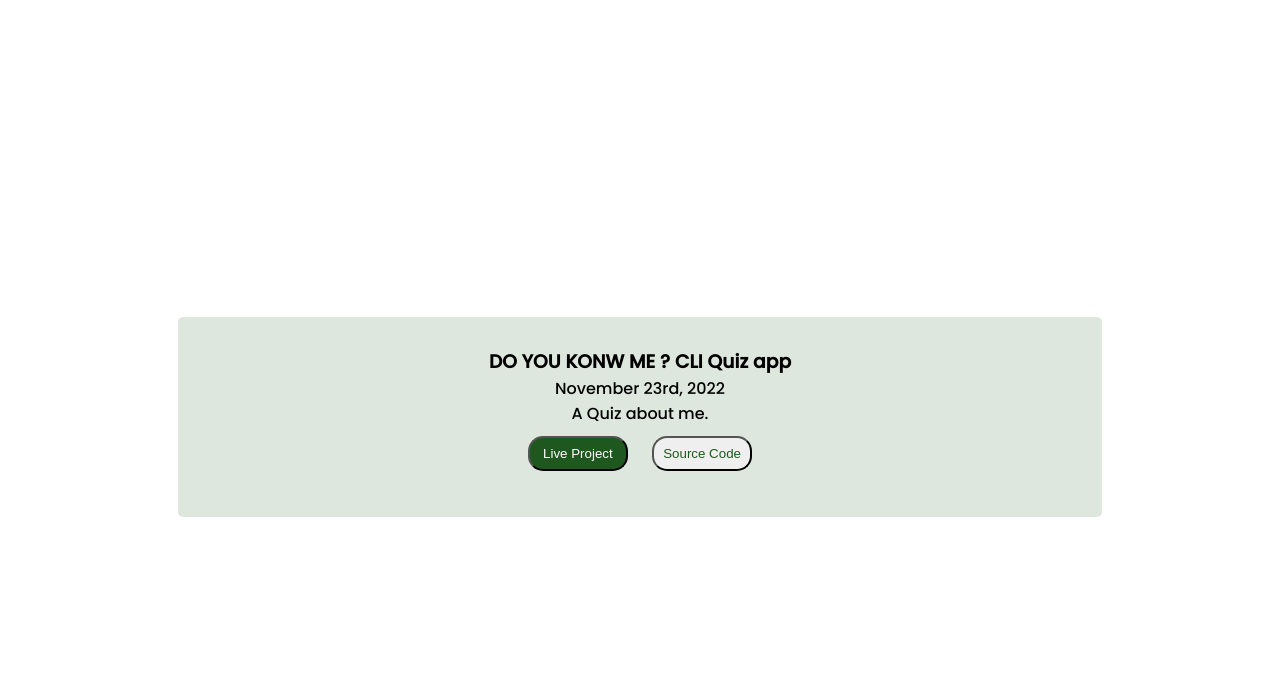
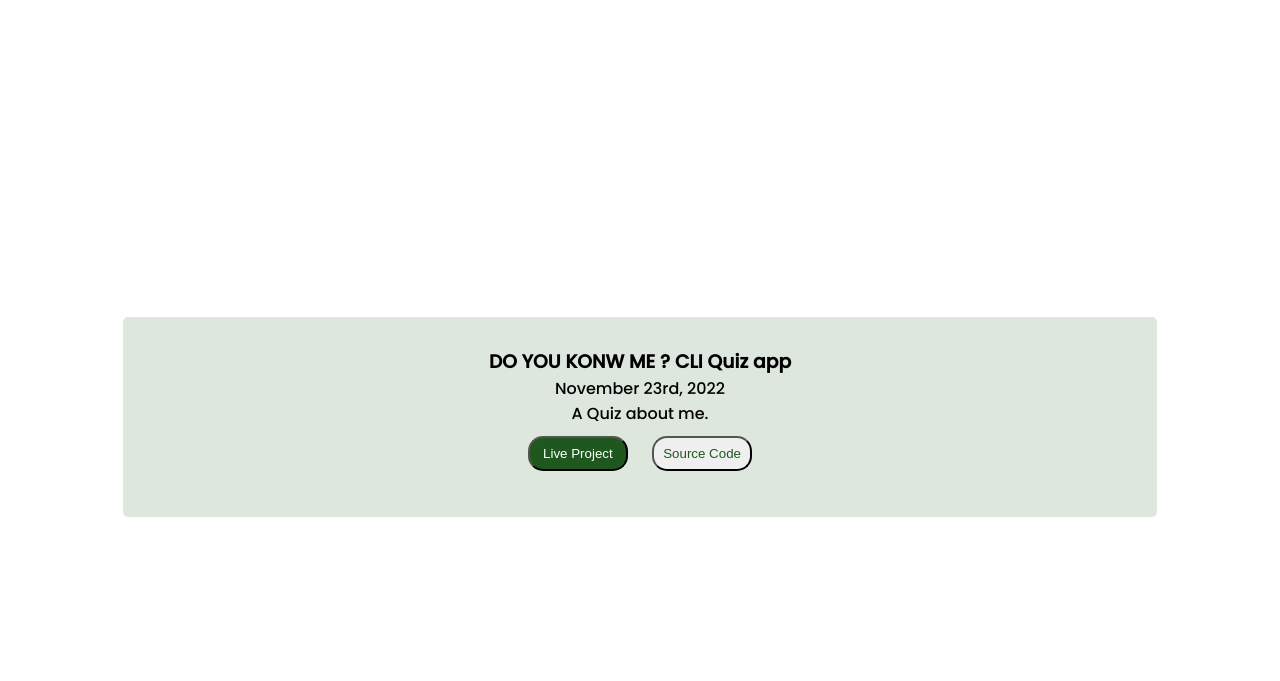
Before and after one commit to shubhamtiwari08/Portfolio-website, a plain HTML site: page project.html in a window 1280 px wide. Shown: the part 559-1240 px from the top of the page. Drawn offline with Linux system fonts and the light colour scheme.

Commit message:
changed the size of project container

```diff
--- a/styleProject.css
+++ b/styleProject.css
@@ -114,7 +114,7 @@ h2 {
     flex-direction: column;
     justify-content: center;
     align-items: center;
-    width: var(--mainwidth);
+    width: calc(100% - 5%);
     height: 100vh;
     margin: 20px auto;
     text-align: center;
```
